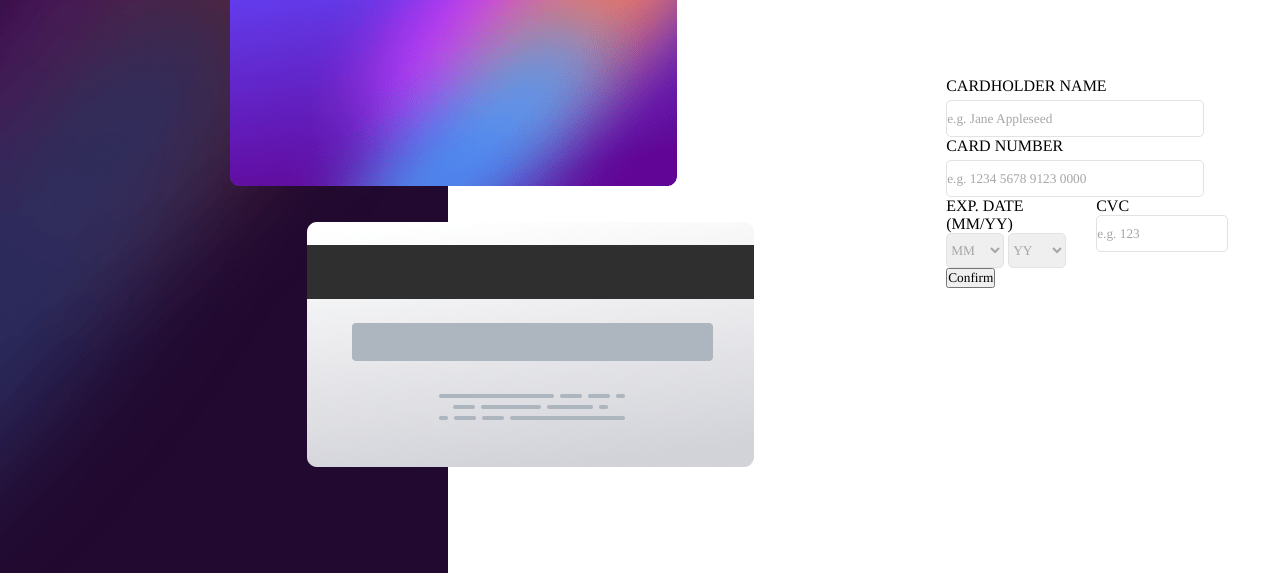
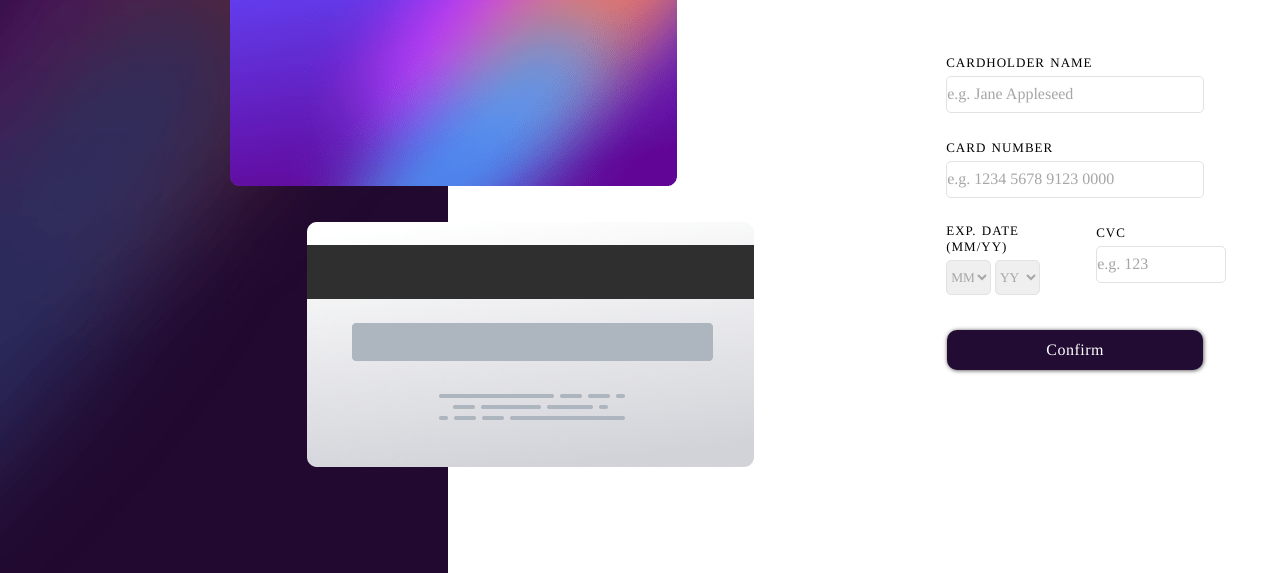
Before and after one commit to davimoreira06/cartao_interativo, a plain HTML site: page index.html in a window 1280 px wide. Shown: the part 227-800 px from the top of the page. Drawn offline with Linux system fonts and the light colour scheme; a web font is replaced by a local one.

Commit message:
desenvolvimento-final-formulario

```diff
--- a/index.html
+++ b/index.html
@@ -19,12 +19,12 @@
                     </section>
                     <section class="section-right">
                         <div class="div-card-name">
-                            <label for="card-name">CARDHOLDER NAME</label><br>
+                            <label class="label-card" for="card-name">CARDHOLDER NAME</label><br>
                             <input class="input-name-number" type="text" id="card-name" name="card-name" placeholder="e.g. Jane Appleseed" required><br>
                         </div>
 
                         <div class="div-card-number">
-                            <label for="card-number">CARD NUMBER</label><br>
+                            <label class="label-card" for="card-number">CARD NUMBER</label><br>
                             <input class="input-name-number" type="number" id="card-number" name="card-number" placeholder="e.g. 1234 5678 9123 0000" required><br>
                         </div>
                         <div class="date-cvc">
@@ -63,11 +63,11 @@
                                 </select>
                             </div>
                             <div class="cvc">
-                                <label for="cvc">CVC</label>
+                                <label class="label-card" for="cvc">CVC</label><br>
                                 <input class="input-cvc" type="number" id="cvc" name="cvc" placeholder="e.g. 123" required>
                             </div>
                         </div>
-                        <input type="submit" value="Confirm">
+                        <input class="btn-confirm" type="submit" value="Confirm">
                     </section>
                 </form>
             </div>
--- a/styles.css
+++ b/styles.css
@@ -39,7 +39,7 @@
 }
 
 .section-right {
-    margin-top: 38vh;
+    margin-top: 35vh;
     margin-left: 15vw;
 }
 
@@ -58,10 +58,12 @@ input[type=number]::-webkit-inner-spin-button {
     height: 35px;
     border-radius: 5px;
     border: 1px solid rgb(227, 225, 225);
+
 }
 
 input::placeholder {
     color: rgb(167, 165, 165);
+    font-size: 16px;
 }
 
 input:focus {
@@ -74,22 +76,69 @@ select {
     border: 1px solid rgb(227, 225, 225);
     color: rgb(167, 165, 165);
     height: 35px;
-    width: 58px;
+    width: 3.5vw;
+    margin-top: 5px;
 }
+
+select:focus {
+    box-shadow: 0 0 0 0;
+    outline: 0;
+}
+
+
 
 .label-date {
     display: inline-block;
     width: 121px;
+    font-size: 13px;
+    letter-spacing: 1px;
+    word-spacing: 1px;
 }
 
 .input-cvc {
     border-radius: 5px;
     border: 1px solid rgb(227, 225, 225);
-    color: rgb(167, 165, 165);
     height: 35px;
-    width: 130px;
+    width: 10vw;
+    margin-top: 5px;
 }
 
 .cvc {
     padding-left: 29px;
 }
+
+.label-card {
+    font-size: 13px;
+    letter-spacing: 1px;
+    word-spacing: 1px;
+}
+
+.div-card-name {
+    margin-bottom: 25px;
+}
+
+.div-card-number {
+    margin-bottom: 25px;
+}
+
+.div-exp-date {
+    margin-bottom: 35px;
+
+}
+
+.div-cvc {
+    margin-bottom: 35px;
+}
+
+.btn-confirm {
+    background-color: #230c33;
+    color: white;
+    width: 20vw;
+    height: 5vh;
+    border-radius: 10px;
+    border: none;
+    font-size: 16px;
+    letter-spacing: 0.5px;
+    margin-left: 1px;
+    box-shadow: #4e4e4e 0.5px 0.5px 4px
+}
```
